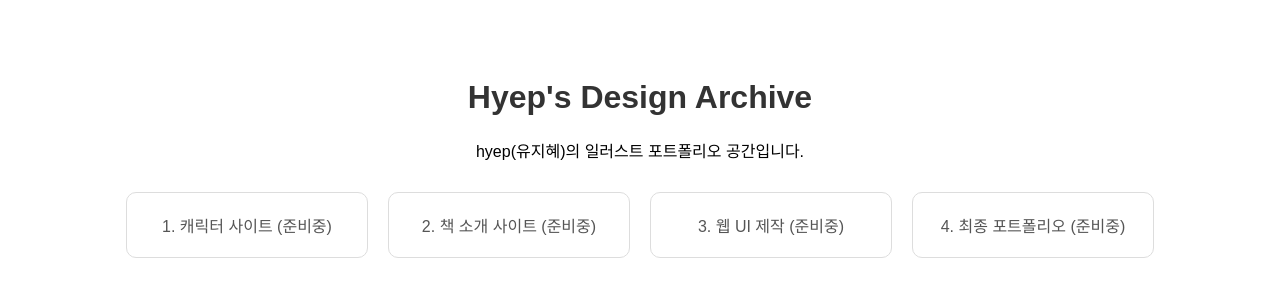
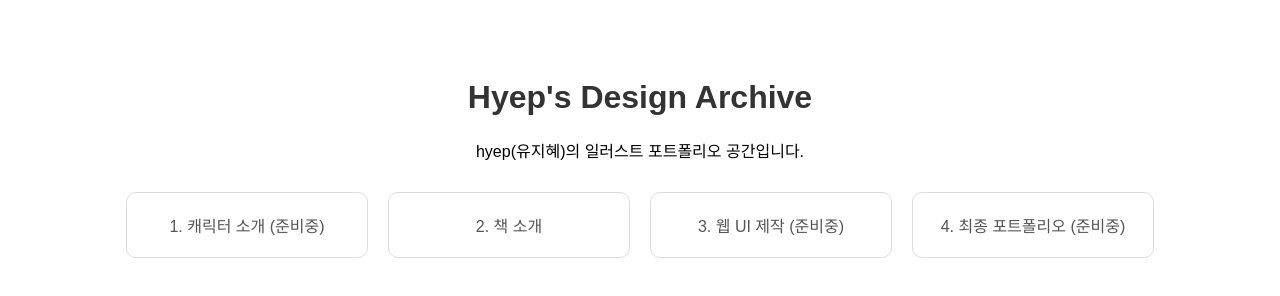
Before and after one commit to Hyep1116/hyep_project, a plain HTML site: page main.html in a window 1280 px wide. Drawn offline with Linux system fonts and the light colour scheme.

Commit message:
Update links in main.html menu

```diff
--- a/main.html
+++ b/main.html
@@ -16,8 +16,8 @@
     <p>hyep(유지혜)의 일러스트 포트폴리오 공간입니다.</p>
 
     <div class="menu">
-        <a href="character.html" class="menu-item">1. 캐릭터 사이트 (준비중)</a>
-        <a href="book.html" class="menu-item">2. 책 소개 사이트 (준비중)</a>
+        <a href="character.html" class="menu-item">1. 캐릭터 소개 (준비중)</a>
+        <a href="class_book.html" class="menu-item">2. 책 소개</a>
         <a href="ui.html" class="menu-item">3. 웹 UI 제작 (준비중)</a>
         <a href="portfolio.html" class="menu-item">4. 최종 포트폴리오 (준비중)</a>
     </div>
```
